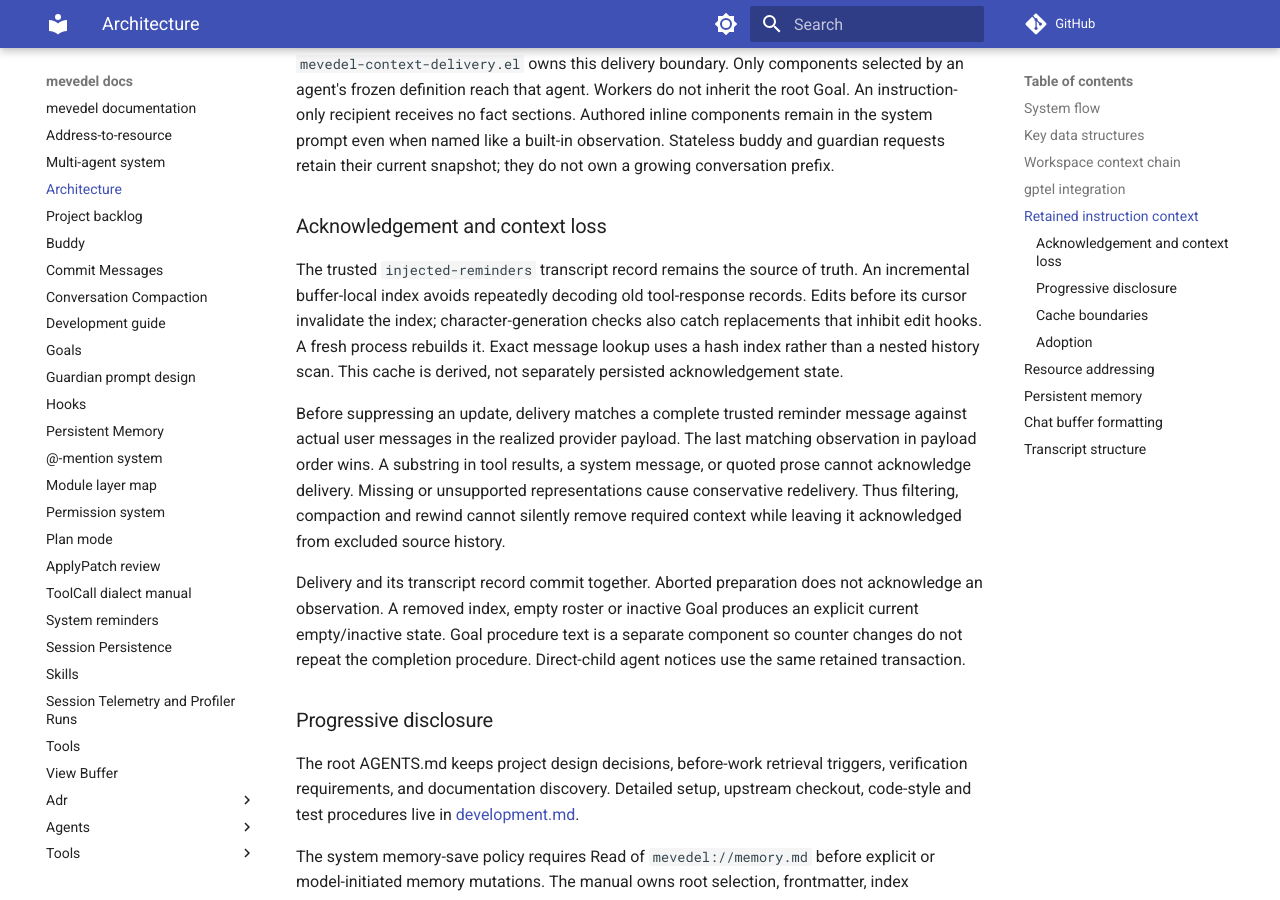
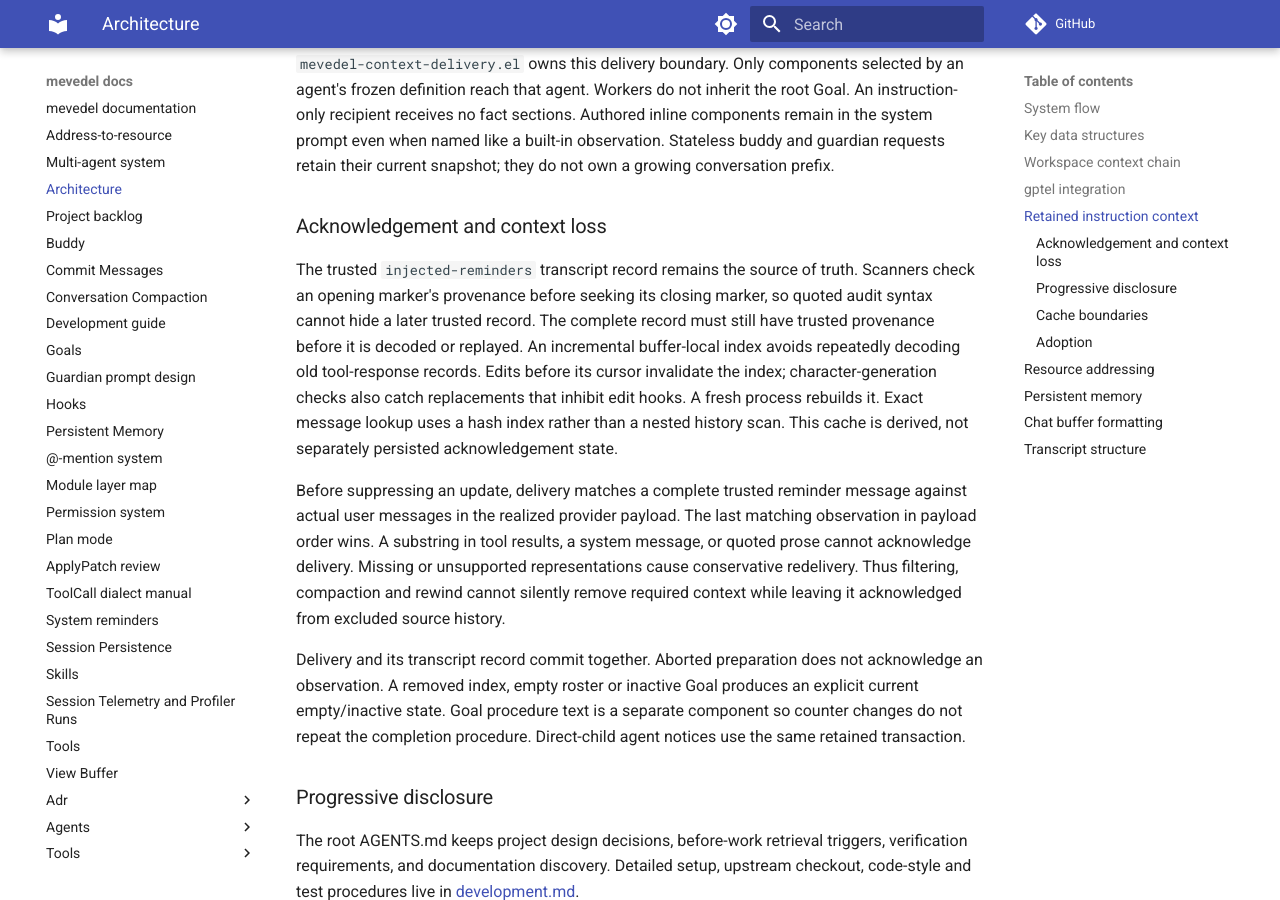
Before and after one commit to FrauH0lle/mevedel, an MkDocs documentation site: the page built from docs/architecture.md, in a window 1280 px wide and 900 px high, scrolled down 12201 px. Built offline with MkDocs 1.6.1 and Material for MkDocs 9.7.7, drawn with Linux system fonts in a browser that asks for light colours; comment, search, counter and statistics services are not loaded.

Commit message:
fix(history): Preserve audit records after quoted marker syntax
Check opening-marker provenance before searching for the closing marker,
so a quoted opener cannot consume a genuine retained record. Keep the
complete-record trust check before decoding or replaying its contents.

* mevedel-transcript-audit.el (mevedel-transcript-audit-guest-prompts)
(mevedel-transcript-audit-spans): Skip untrusted opening markers.
* mevedel-context-delivery.el (mevedel-context-delivery--previous): Ditto.
* test/test-mevedel-transcript-audit.el: Cover quoted openers before trusted
records, restored provenance, and guest attribution.
* test/test-mevedel-context-delivery.el: Cover acknowledgement past quoted
syntax while rejecting untrusted records.
* test/test-mevedel-history.el: Exercise retained reminder order through
continuation and save/restore with both OpenAI serializers.
* docs/architecture.md: Clarify opener and complete-record trust checks.

```diff
--- a/docs/architecture.md
+++ b/docs/architecture.md
@@ -556,6 +556,9 @@ they do not own a growing conversation prefix.
 ### Acknowledgement and context loss
 
 The trusted `injected-reminders` transcript record remains the source of truth.
+Scanners check an opening marker's provenance before seeking its closing marker,
+so quoted audit syntax cannot hide a later trusted record. The complete record
+must still have trusted provenance before it is decoded or replayed.
 An incremental buffer-local index avoids repeatedly decoding old tool-response
 records. Edits before its cursor invalidate the index; character-generation
 checks also catch replacements that inhibit edit hooks. A fresh process rebuilds
```
Also changed, not shown: 5 other files.
